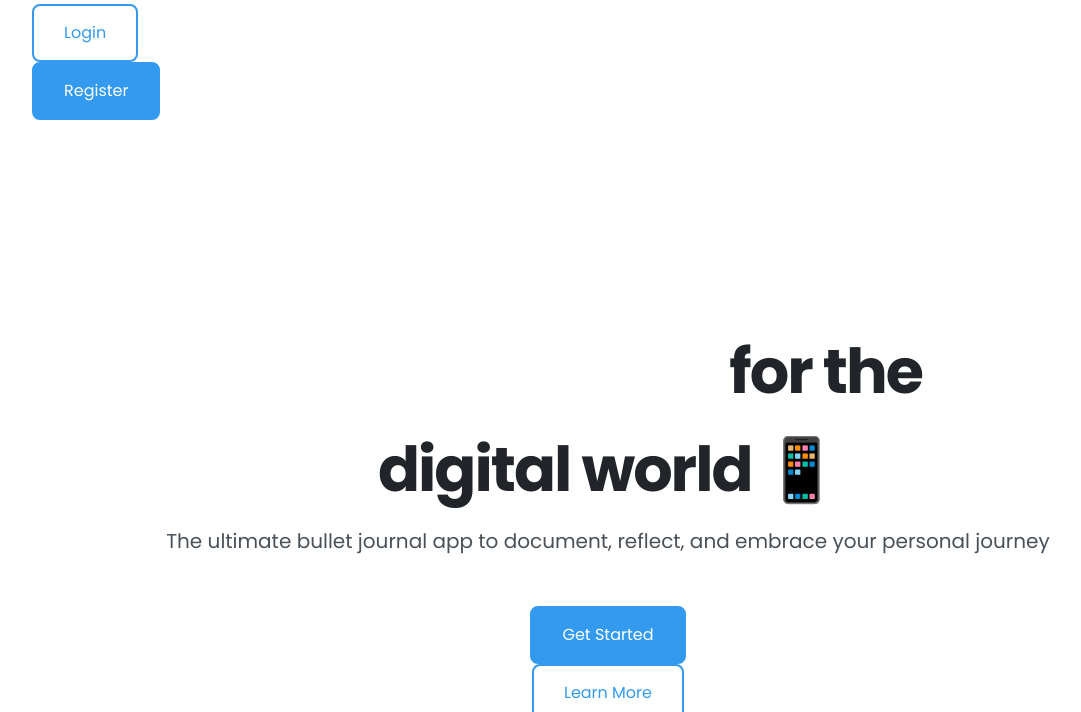
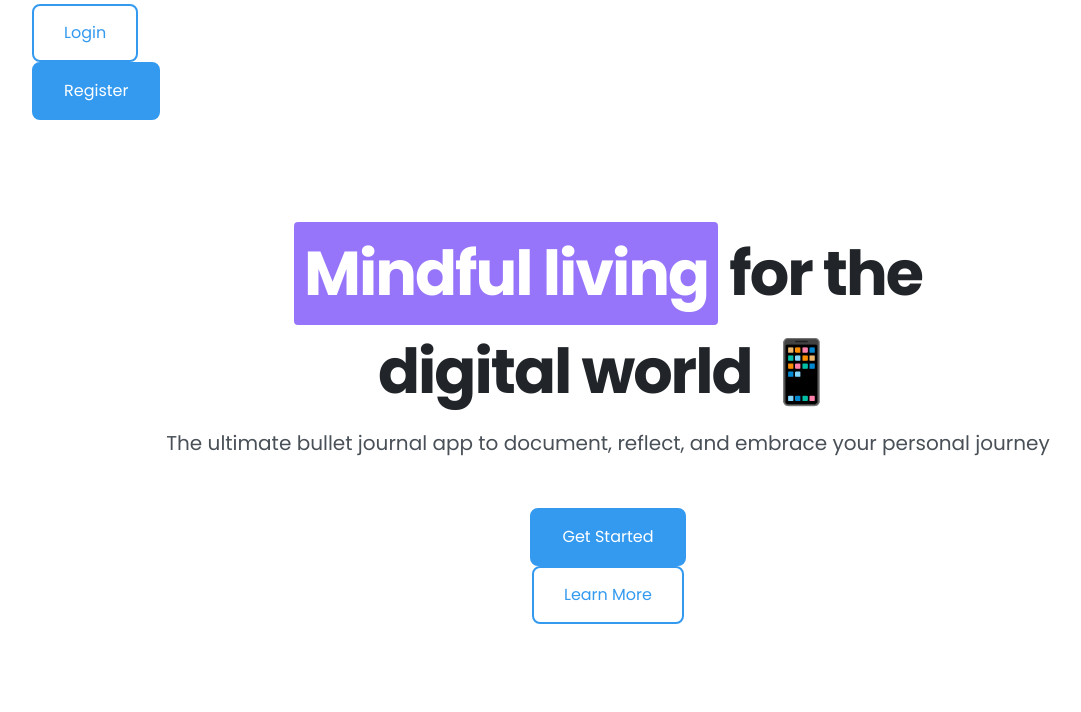
Before and after one commit to mykkymk/learn-css, a plain HTML site: page index.html in a window 1280 px wide. Shown: the part 78-790 px from the top of the page, without its empty margins (32-1113 px from the left). Drawn offline with Linux system fonts and the light colour scheme.

Commit message:
css functions

```diff
--- a/app.css
+++ b/app.css
@@ -80,6 +80,9 @@ Shade: #212529 (Graphite)
     --grey-shade: #212529;
     --white: #ffffff;
     --black: #000000;
+
+    /* Misc */
+    --nav-height: 300px;
 }
 
 * {
@@ -196,14 +199,16 @@ span {
     box-shadow: 0px 3px 6px var(--grey-base);
 }
 
-.btn-secondary:link, .btn-secondary:visited {
+.btn-secondary:link,
+.btn-secondary:visited {
     color: var(--white);
     background-color: var(--secondary-base);
     border: 2px solid var(--secondary-base);
     transition: 0.5s;
 }
 
-.btn-secondary:hover, .btn-secondary:active {
+.btn-secondary:hover,
+.btn-secondary:active {
     color: var(--white);
     background-color: var(--secondary-shade);
     border: 2px solid var(--secondary-shade);
@@ -222,7 +227,7 @@ span {
 }
 
 .highlight-secondary {
-    background-color: var(--seconday-base);
+    background-color: var(--secondary-base);
 }
 
 .highlight-tertiary {
@@ -238,24 +243,22 @@ span {
 }
 
 /* --------------------------- SECTIONS  --------------------------- */
-/*------------ HEADER ------------------------------*/
-.header {
-    height: 100vh;
-    min-height: 800px;
-}
 
 /*------------ NAVBAR ------------------------------*/
 .navbar {
-    margin-bottom: 20rem;
+    height: var(--nav-height);
 }
 
 /* ----------- HERO SECTION ----------------------- */
 
 .hero-section {
+    height: calc(100vh - var(--nav-height));
+    min-height: 400px;
     text-align: center;
-    margin-bottom: 30rem;
+    margin-bottom: 10rem;
 }
 .hero-heading {
+
     margin-bottom: 1rem;
 }
 .hero-paragraph {
```
